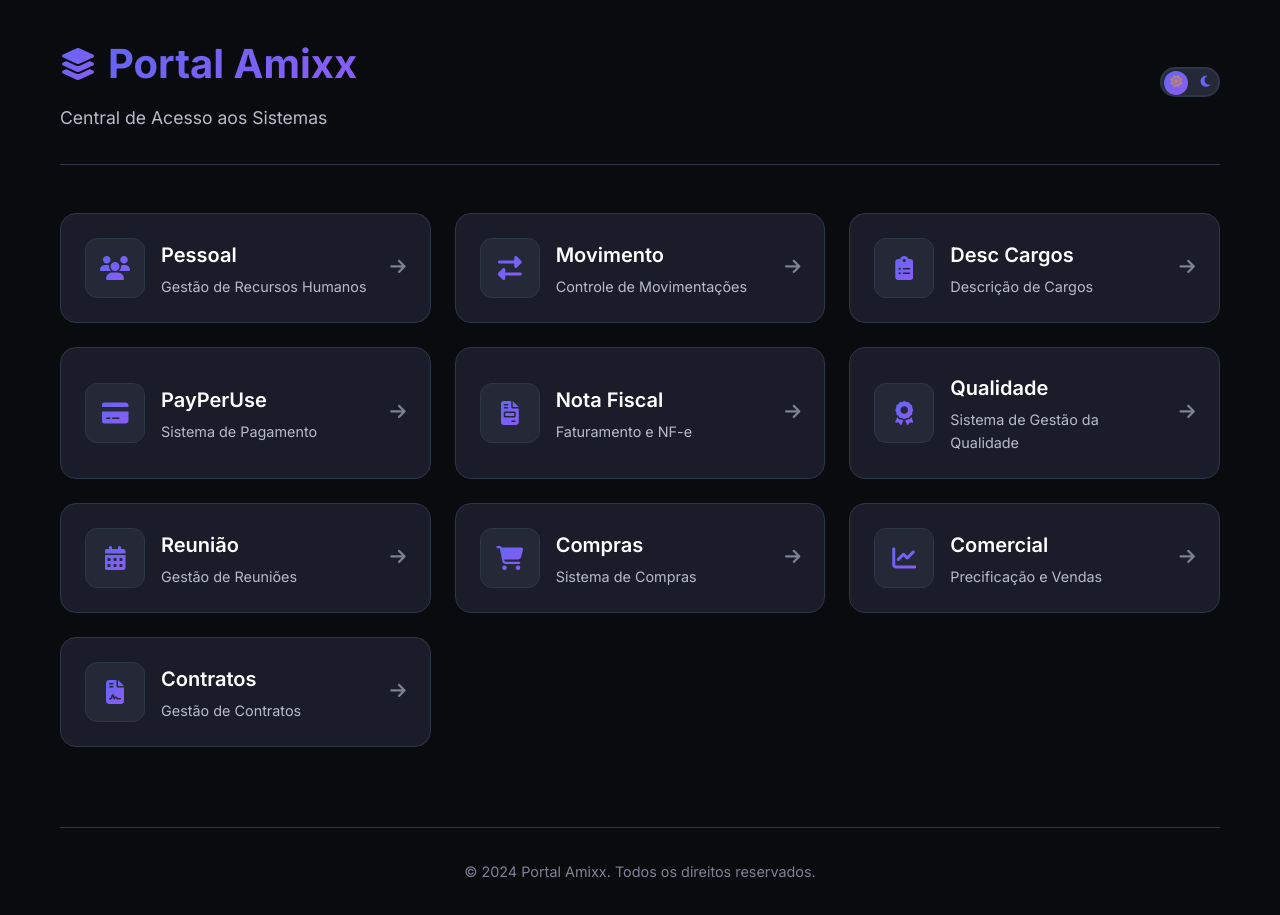
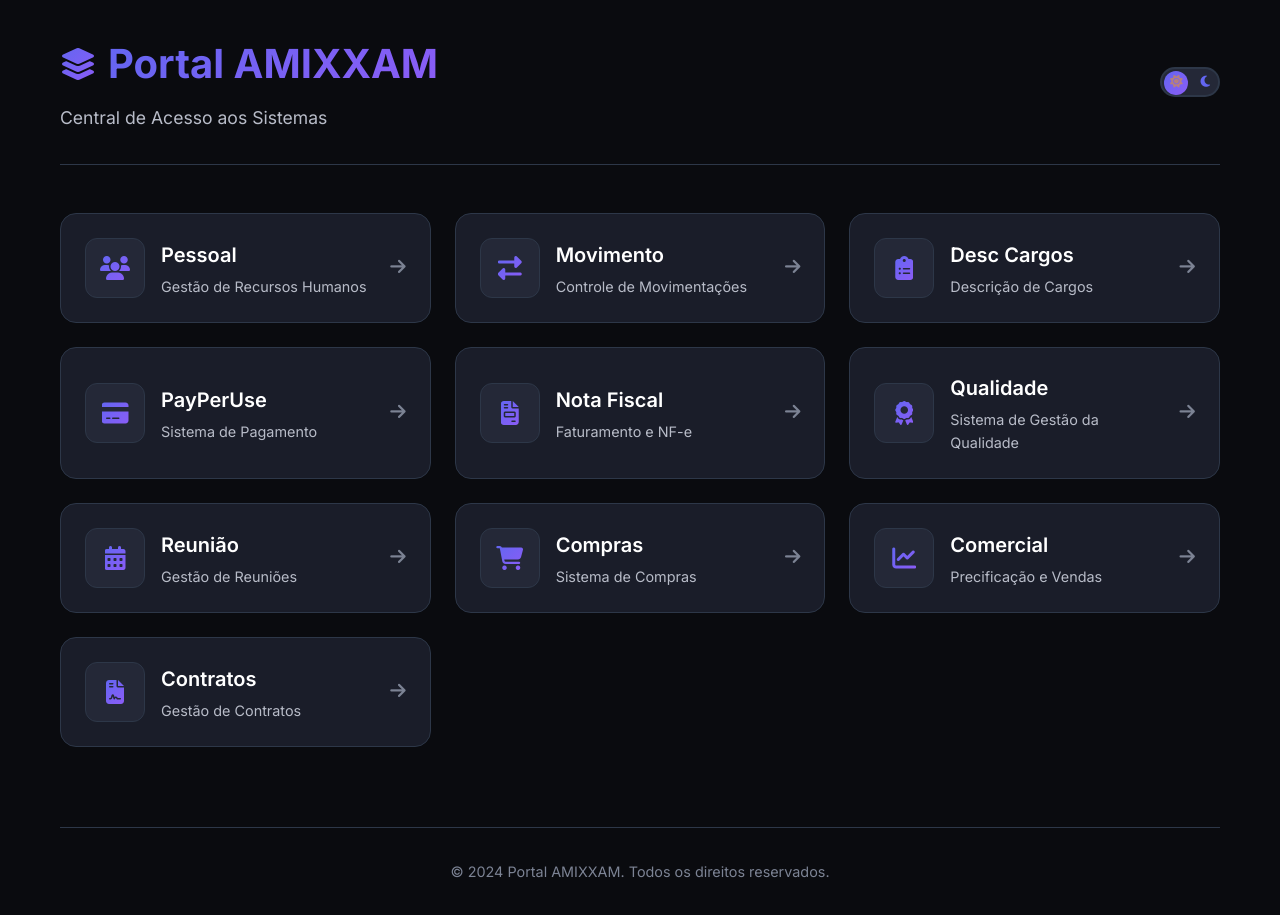
Before and after one commit to WanderMotta/portalamixxam, a plain HTML site: page index.html in a window 1280 px wide. Drawn offline with Linux system fonts and the light colour scheme.

Commit message:
Assistant checkpoint: Changed Portal Amixx to Portal AMIXXAM
Assistant generated file changes:
- index.html: Update title to Portal AMIXXAM, Update main heading to Portal AMIXXAM, Update footer copyright to Portal AMIXXAM

---

User prompt:

ALTERAR PARA: Portal AMIXXAM

Replit-Commit-Author: Assistant
Replit-Commit-Session-Id: cdf703f8-bee4-40bf-bedc-0a139623c68a

```diff
--- a/index.html
+++ b/index.html
@@ -3,7 +3,7 @@
 <head>
     <meta charset="UTF-8">
     <meta name="viewport" content="width=device-width, initial-scale=1.0">
-    <title>Portal Amixx - Acesso aos Sistemas</title>
+    <title>Portal AMIXXAM - Acesso aos Sistemas</title>
     <link href="style.css" rel="stylesheet" type="text/css">
     <link href="https://fonts.googleapis.com/css2?family=Inter:wght@300;400;500;600;700&display=swap" rel="stylesheet">
     <link rel="stylesheet" href="https://cdnjs.cloudflare.com/ajax/libs/font-awesome/6.4.0/css/all.min.css">
@@ -15,7 +15,7 @@
             <div class="logo-section">
                 <div class="logo">
                     <i class="fas fa-layer-group"></i>
-                    <h1>Portal Amixx</h1>
+                    <h1>Portal AMIXXAM</h1>
                 </div>
                 <p class="subtitle">Central de Acesso aos Sistemas</p>
             </div>
@@ -166,7 +166,7 @@
 
         <!-- Footer -->
         <footer class="footer">
-            <p>&copy; 2024 Portal Amixx. Todos os direitos reservados.</p>
+            <p>&copy; 2024 Portal AMIXXAM. Todos os direitos reservados.</p>
         </footer>
     </div>
 
```
